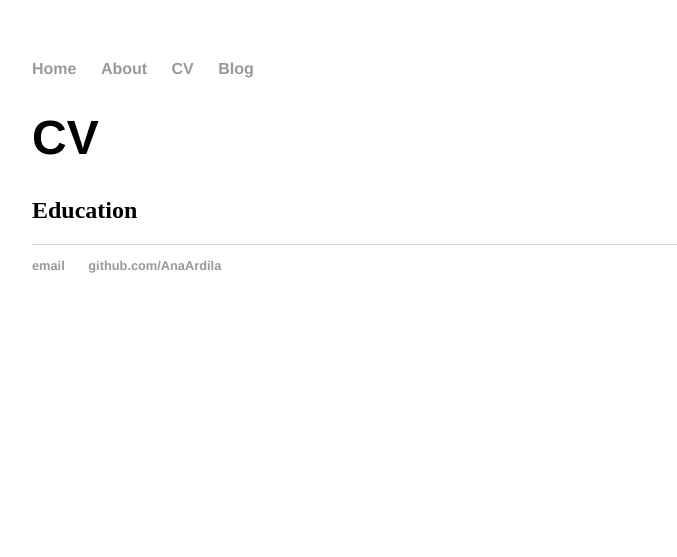
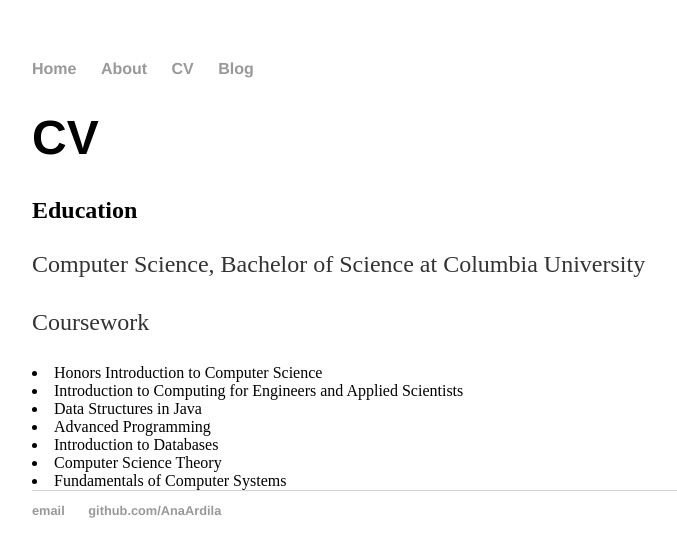
Before and after one commit to AnaArdila/AnaArdila.github.io, a Jekyll site: the page built from cv/index.html, in a window 1280 px wide. Shown: the top 557 px of the page, without its empty margins (160-837 px from the left). Built offline with Jekyll 4.4.1, drawn with Linux system fonts in a browser that asks for light colours.

Commit message:
Added coursework

```diff
--- a/cv/index.html
+++ b/cv/index.html
@@ -5,4 +5,15 @@ title: CV
 <div class="blurb">
         <h1>CV</h1>
 	<h2>Education</h2>
+	<p> Computer Science, Bachelor of Science at Columbia University</p>
+	<p> Coursework</p>
+	<u1>
+	<li>Honors Introduction to Computer Science
+	<li>Introduction to Computing for Engineers and Applied Scientists
+	<li>Data Structures in Java
+	<li>Advanced Programming
+	<li>Introduction to Databases
+	<li>Computer Science Theory
+	<li>Fundamentals of Computer Systems</li>
+	</u1>
 </div><!-- /.blurb -->
```
